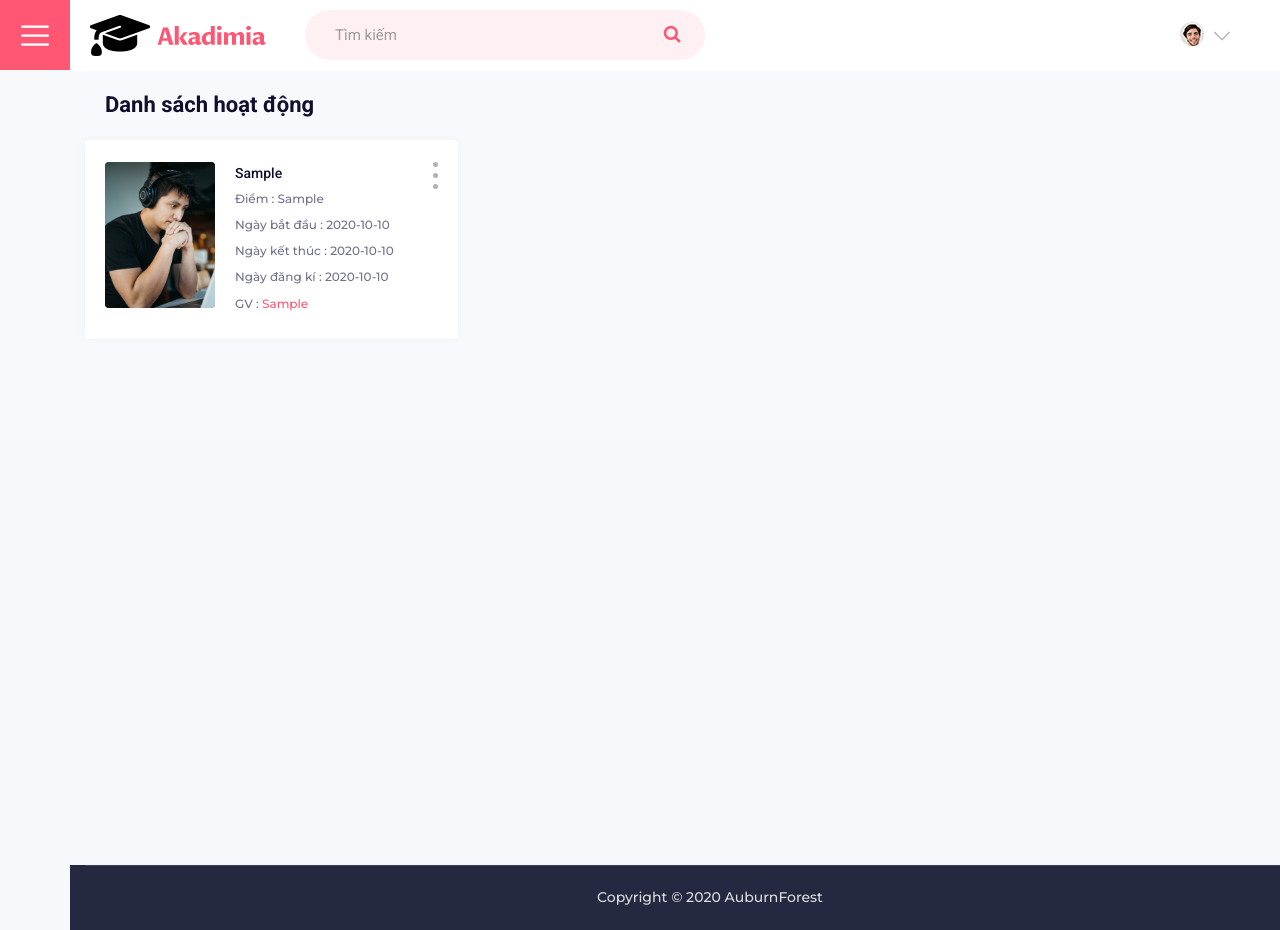
After one commit to tranngoc769/Portal_Django, a Django app: template portal/templates/portal/sinhvien/dsHoatDongCuaToi.html in a window 1280 px wide. The commit adds this page. Run offline with Django 3.2, Linux system fonts and the light colour scheme; the template is opened without the code that fills it: most values are stand-ins (such as "Sample title", 1, 10 or a date in 2020); some libraries are stand-ins or nearby versions.

Commit message:
ds hoạt động đã đăng kí

```diff
--- /dev/null
+++ b/portal/templates/portal/sinhvien/dsHoatDongCuaToi.html
@@ -0,0 +1,53 @@
+{% extends "../../pages/base.html" %} {% load static %} {% block title %}{% if Flag == 'dshoatdong' %}Hoạt động{% else %}Hoạt động của tôi{% endif %}{% endblock %} {% block content %}
+<div class="page-wrapper">
+    <div class="preloader"></div>
+    {% include './header.html' %}
+    <div class="sidebar-page-container">
+        <div class="auto-container">
+            <div class="row clearfix">
+                <!-- Content Side -->
+                <div class="content-side right-sidebar col-lg-12 col-md-12 col-sm-12">
+                    <div class="courses-section">
+                        <!-- Sec Title -->
+                        <div class="sec-title">
+                            <div class="clearfix">
+                                <div class="pull-left">
+                                    <h4>Danh sách hoạt động</h4>
+                                </div>
+                            </div>
+                        </div>
+                        <div class="row clearfix">
+                            {% for deTai in DsDetai %}
+                            <div class="feature-block-two col-lg-4 col-md-6 col-sm-12">
+                                <div class="inner-box">
+                                    <div class="content">
+                                        <div class="image">
+                                            <a href="/chitiethoatdong/{{deTai.IdHoatDong}}"><img src="{% static 'images/resource/feature-4.jpg'%}" alt=""></a>
+                                        </div>
+                                        <h6><a href="/chitiethoatdong/{{deTai.IdHoatDong}}">{{deTai.TenHoatDong}}</a></h6>
+                                        <div class="text">Điểm : {{deTai.DiemRL}}</div>
+                                        <div class="text">Ngày bắt đầu : {{deTai.NgayBD|date:'Y-m-d'}}</div>
+                                        <div class="text">Ngày kết thúc : {{deTai.NgayKT|date:'Y-m-d'}}</div>
+                                        <div class="text">Ngày đăng kí : {{deTai.NgayDKHD|date:'Y-m-d'}}</div>
+                                        <div class="author" name="{{deTai.TenNguoiDung}}">GV : <span>{{deTai.HoTen}}</span></div>
+                                        <div class="eps_dots more_dropdown">
+                                            <a href="#"><span></span><i></i></a>
+                                            <div class="dropdown-content">
+                                                <span><i class="flaticon-share"></i>Share</span>
+                                                <span><i class="flaticon-down-arrow-1"></i>Save</span>
+                                                <span><i class="flaticon-cancel"></i>Not Interested</span>
+                                                <span><i class="flaticon-edit-2"></i>Report</span>
+                                            </div>
+                                        </div>
+
+                                    </div>
+                                </div>
+                            </div>
+                            {%endfor%}
+                        </div>
+                    </div>
+                </div>
+            </div>
+        </div>
+    </div>
+    {% include './sidebar.html' %} {% endblock %}
--- a/portal/templates/portal/sinhvien/sidebar.html
+++ b/portal/templates/portal/sinhvien/sidebar.html
@@ -36,12 +36,12 @@
         <div class="heading ">Quản lý đề tài</div>
         <ul class="pages-list ">
             <li><a href="/dsdetai"><span class="icon flaticon-book "></span>Danh sách đề tài</a></li>
-            <li><a href="/detaicuatoi"><span class="icon flaticon-category "></span>Đề tài của tôi</a></li>
+            <li><a href="/dsdetaicuatoi"><span class="icon flaticon-category "></span>Đề tài của tôi</a></li>
         </ul>
         <div class="heading ">Hoạt Động</div>
         <ul class="pages-list ">
             <li><a href="/dshoatdong"><span class="icon flaticon-home "></span>Danh sách hoạt động</a></li>
-            <li><a href="/hoatdongcuatoi"><span class="icon flaticon-test "></span>Hoạt động của tôi</a></li>
+            <li><a href="/dshoatdongcuatoi"><span class="icon flaticon-test "></span>Hoạt động của tôi</a></li>
         </ul>
     </div>
     <div class="copyright-text ">Template by &copy; 2020 AuburnForest</div>
--- a/portal/urls/urls.py
+++ b/portal/urls/urls.py
@@ -12,5 +12,6 @@ urlpatterns = [
     path('chitiethoatdong/<int:hoatdongID>', views.chitiethoatdong, name='chitiethoatdong'),
     path('dkhoatdong/<int:hoatdongID>', views.dkhoatdong, name='dkhoatdong'),
 
+    path('dshoatdongcuatoi/', views.dshoatdongcuatoi, name='dshoatdongcuatoi'),
 
 ]
```
Also changed, not shown: portal/views/views.py (+37 -1 lines).
